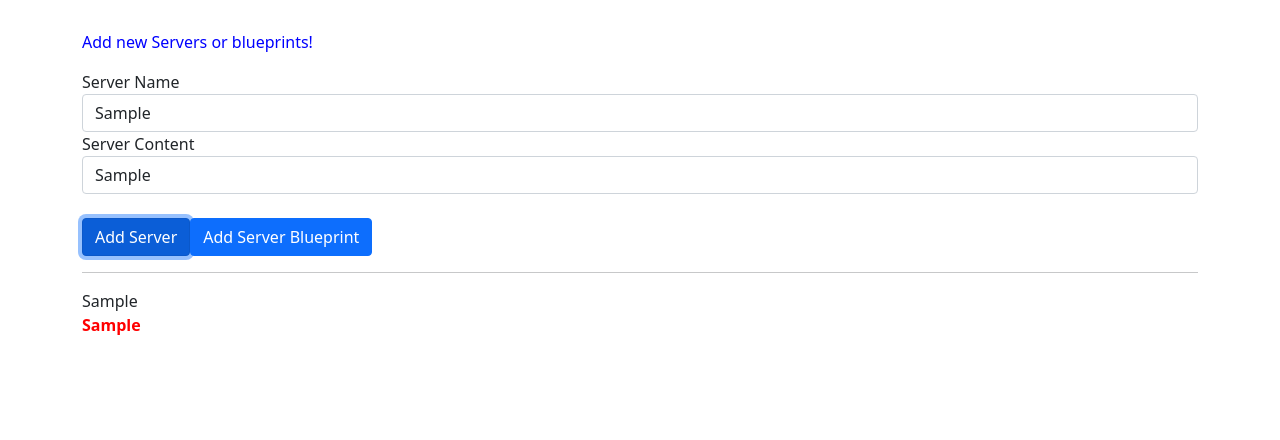
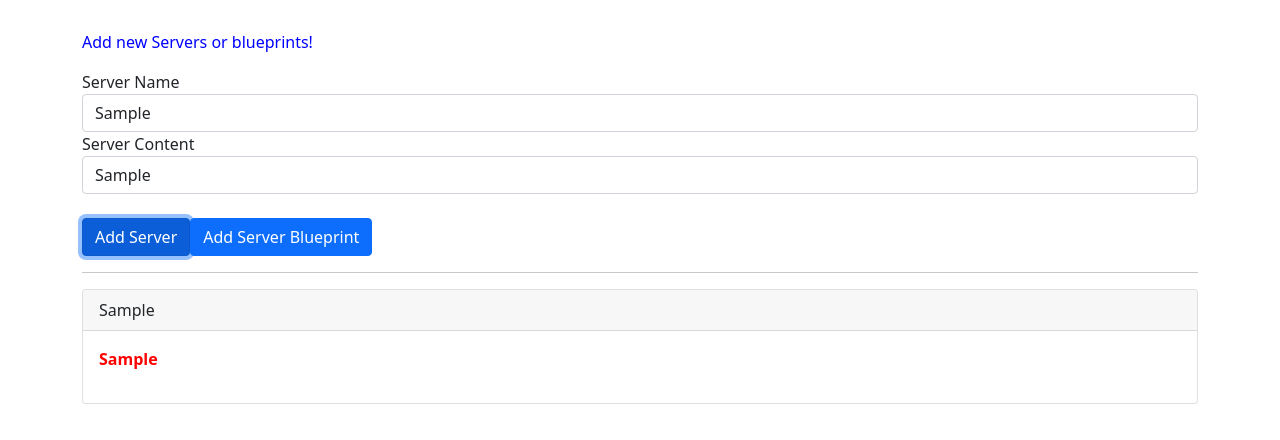
Before and after one commit to itfernandolira/angular-databinding, an Angular app: page / in a window 1280 px wide. Both pictures are taken after typing "Sample", "Sample" into the empty fields and a click on the button "Add Server". Shown: the top 440 px of the page. Built offline with nearby package versions, Linux system fonts and the light colour scheme.

Commit message:
Bootstrap Card

```diff
--- a/src/app/app.component.html
+++ b/src/app/app.component.html
@@ -19,10 +19,10 @@
   <div class="row">
     <div class="col-xs-12">
       <div
-        class="panel panel-default"
+        class="card"
         *ngFor="let element of serverElements">
-        <div class="panel-heading">{{ element.name }}</div>
-        <div class="panel-body">
+        <div class="card-header">{{ element.name }}</div>
+        <div class="card-body">
           <p>
             <strong *ngIf="element.type === 'server'" style="color: red">{{ element.content }}</strong>
             <em *ngIf="element.type === 'blueprint'">{{ element.content }}</em>
```
